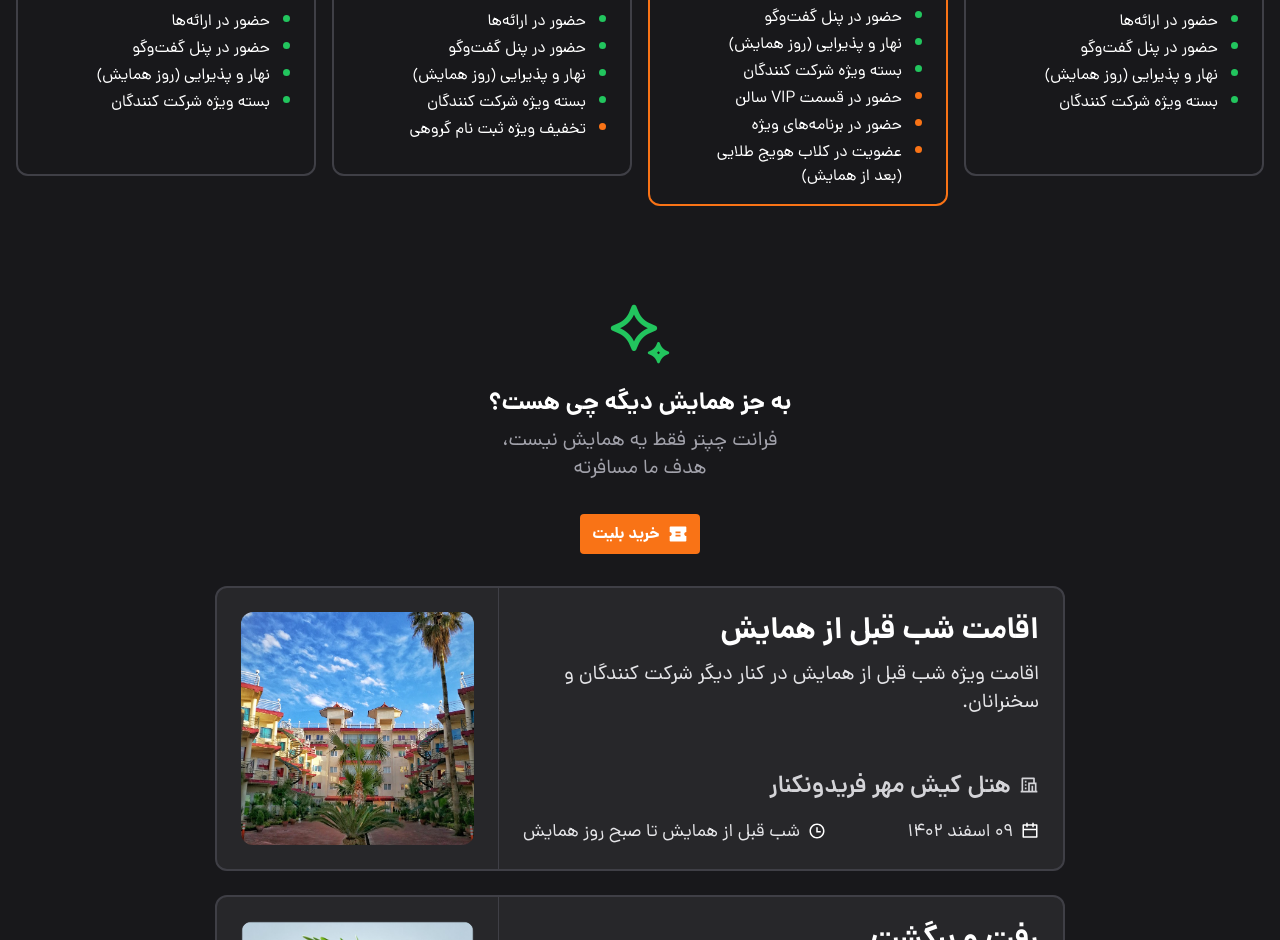
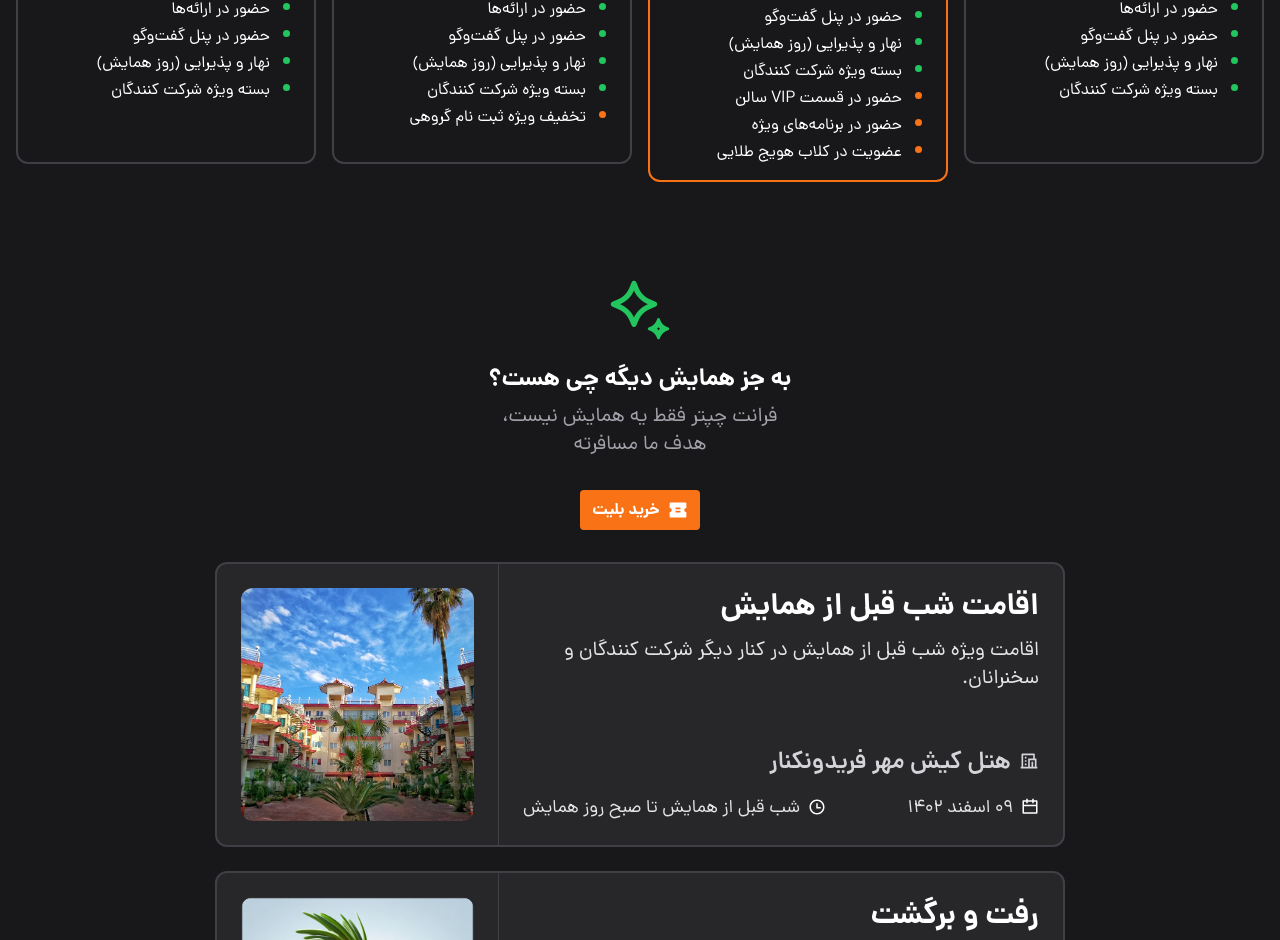
Before and after one commit to frontChapter/website-frontend, a Next.js app: page / in a window 1280 px wide. Shown: the part 4009-4949 px from the top of the page. Built offline with nearby package versions, Linux system fonts and the light colour scheme.

Commit message:
feat: improve vip ticket advantages

```diff
--- a/src/app/components/ConferenceTicket/ConferenceTicket.tsx
+++ b/src/app/components/ConferenceTicket/ConferenceTicket.tsx
@@ -90,7 +90,7 @@ export default function ConferenceLocation() {
                 makerColor: "orange",
               },
               {
-                text: "عضویت در کلاب هویج طلایی (بعد از همایش)",
+                text: "عضویت در کلاب هویج طلایی",
                 makerColor: "orange",
               },
             ]}
```
